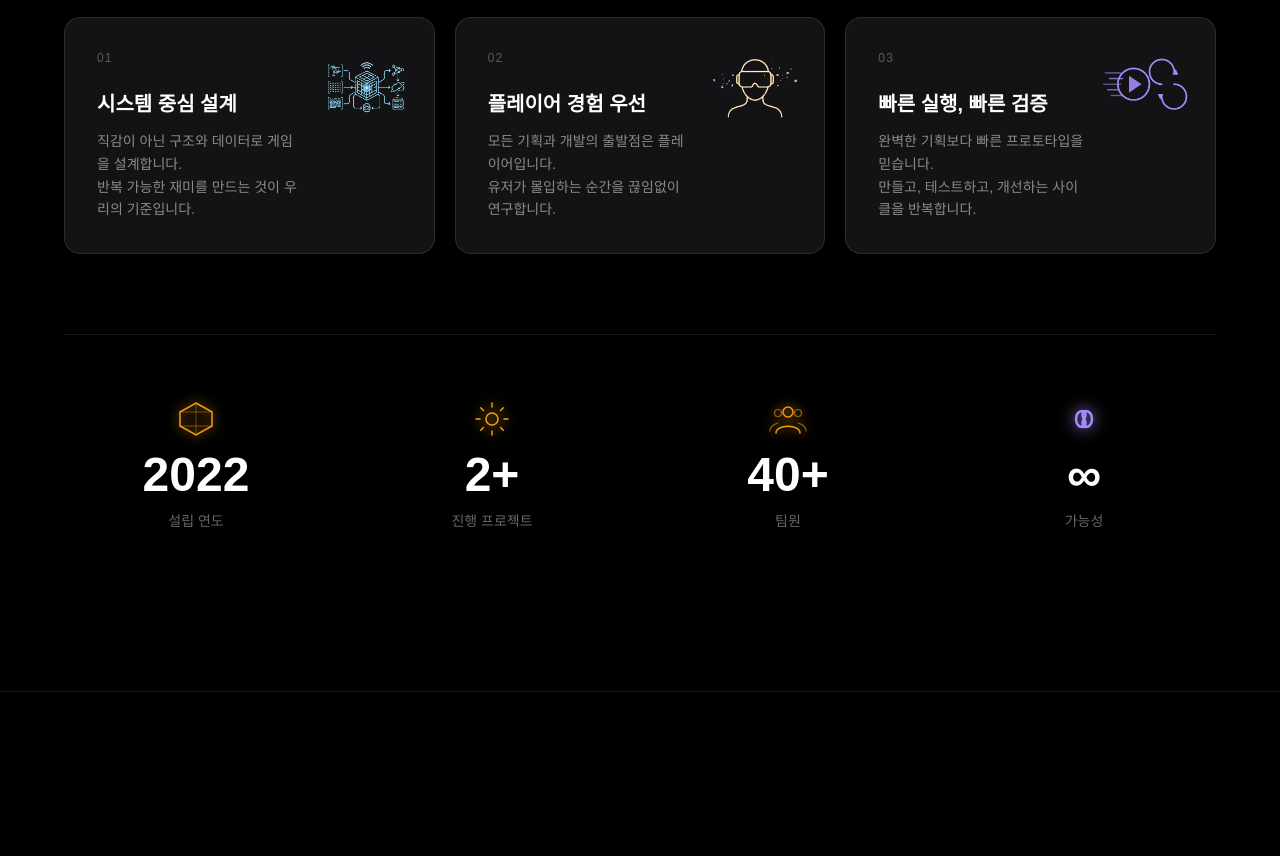
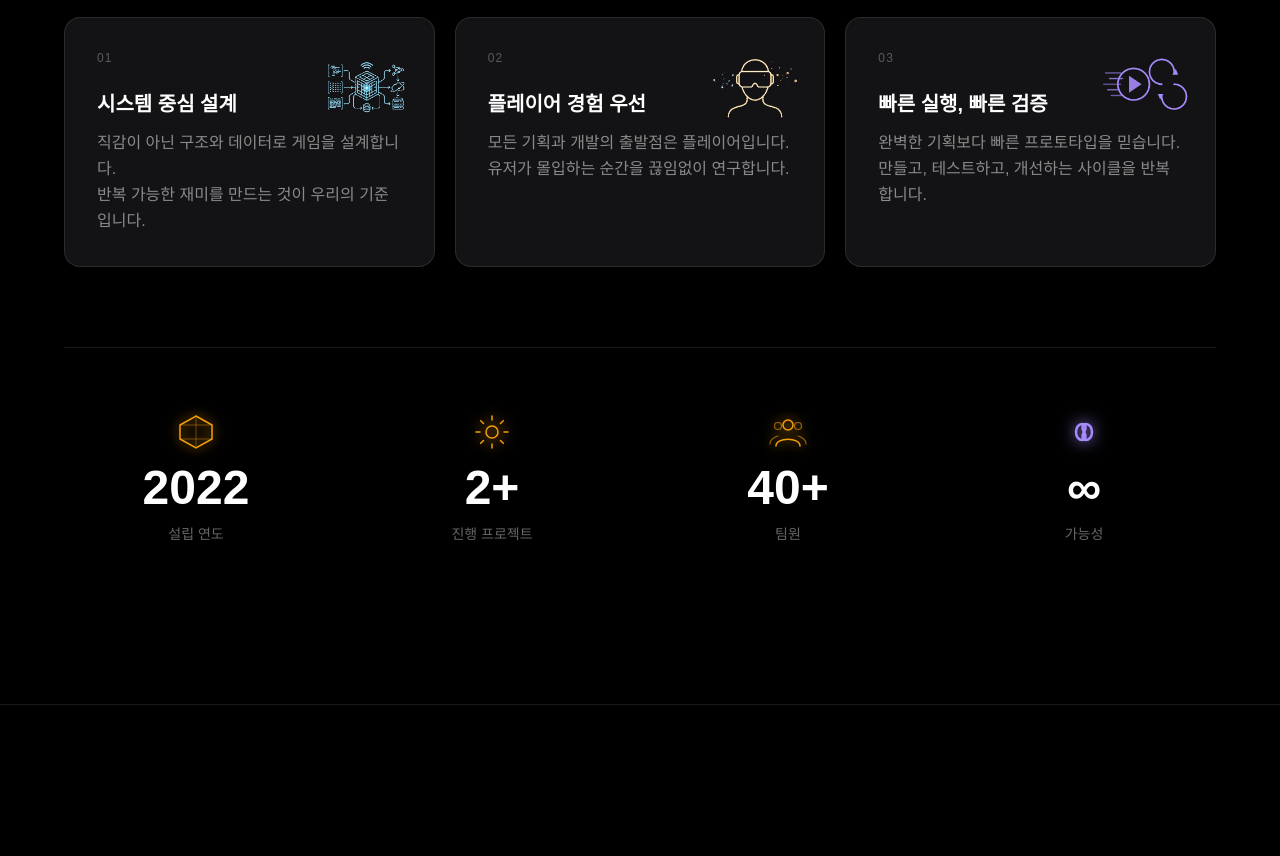
Before and after one commit to arotech-inc/corporate, a Next.js app: page / in a window 1280 px wide. Shown: the part 2420-3276 px from the top of the page. Built offline with nearby package versions, Linux system fonts and the light colour scheme.

Commit message:
vision font size

```diff
--- a/app/page.tsx
+++ b/app/page.tsx
@@ -156,8 +156,8 @@ export default function Home() {
             <div className="absolute top-6 right-6">
               <Image src="/v_icon1.png" alt="시스템 중심 설계" width={90} height={90} />
             </div>
-            <h3 className="text-xl font-bold mb-3 pr-24">시스템 중심 설계</h3>
-            <p className="text-white/50 text-sm leading-relaxed pr-24">
+            <h3 className="text-xl font-bold mb-3 pr-20">시스템 중심 설계</h3>
+            <p className="text-white/50 text-base leading-relaxed">
               직감이 아닌 구조와 데이터로 게임을 설계합니다.<br />
               반복 가능한 재미를 만드는 것이 우리의 기준입니다.
             </p>
@@ -169,8 +169,8 @@ export default function Home() {
             <div className="absolute top-6 right-6">
               <Image src="/v_icon2.png" alt="플레이어 경험 우선" width={90} height={90} />
             </div>
-            <h3 className="text-xl font-bold mb-3 pr-24">플레이어 경험 우선</h3>
-            <p className="text-white/50 text-sm leading-relaxed pr-24">
+            <h3 className="text-xl font-bold mb-3 pr-20">플레이어 경험 우선</h3>
+            <p className="text-white/50 text-base leading-relaxed">
               모든 기획과 개발의 출발점은 플레이어입니다.<br />
               유저가 몰입하는 순간을 끊임없이 연구합니다.
             </p>
@@ -182,8 +182,8 @@ export default function Home() {
             <div className="absolute top-6 right-6">
               <Image src="/v_icon3.png" alt="빠른 실행, 빠른 검증" width={90} height={90} />
             </div>
-            <h3 className="text-xl font-bold mb-3 pr-24">빠른 실행, 빠른 검증</h3>
-            <p className="text-white/50 text-sm leading-relaxed pr-24">
+            <h3 className="text-xl font-bold mb-3 pr-20">빠른 실행, 빠른 검증</h3>
+            <p className="text-white/50 text-base leading-relaxed">
               완벽한 기획보다 빠른 프로토타입을 믿습니다.<br />
               만들고, 테스트하고, 개선하는 사이클을 반복합니다.
             </p>
```
